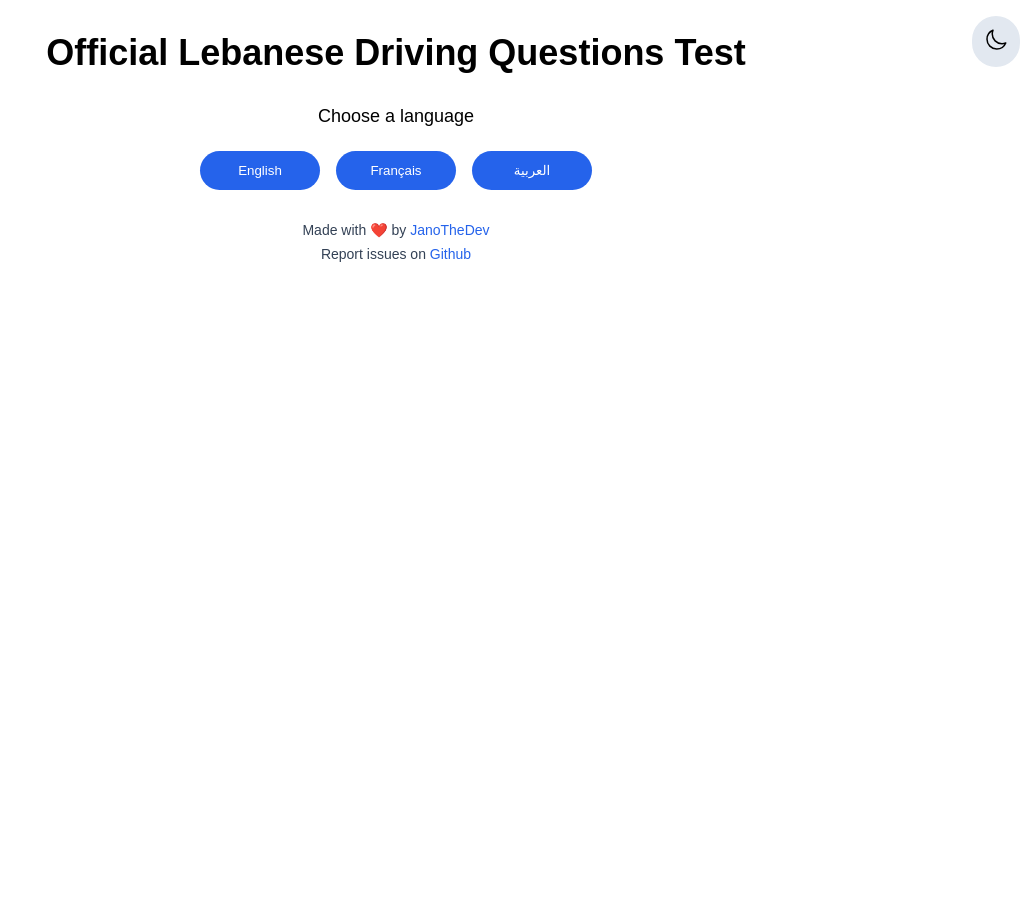
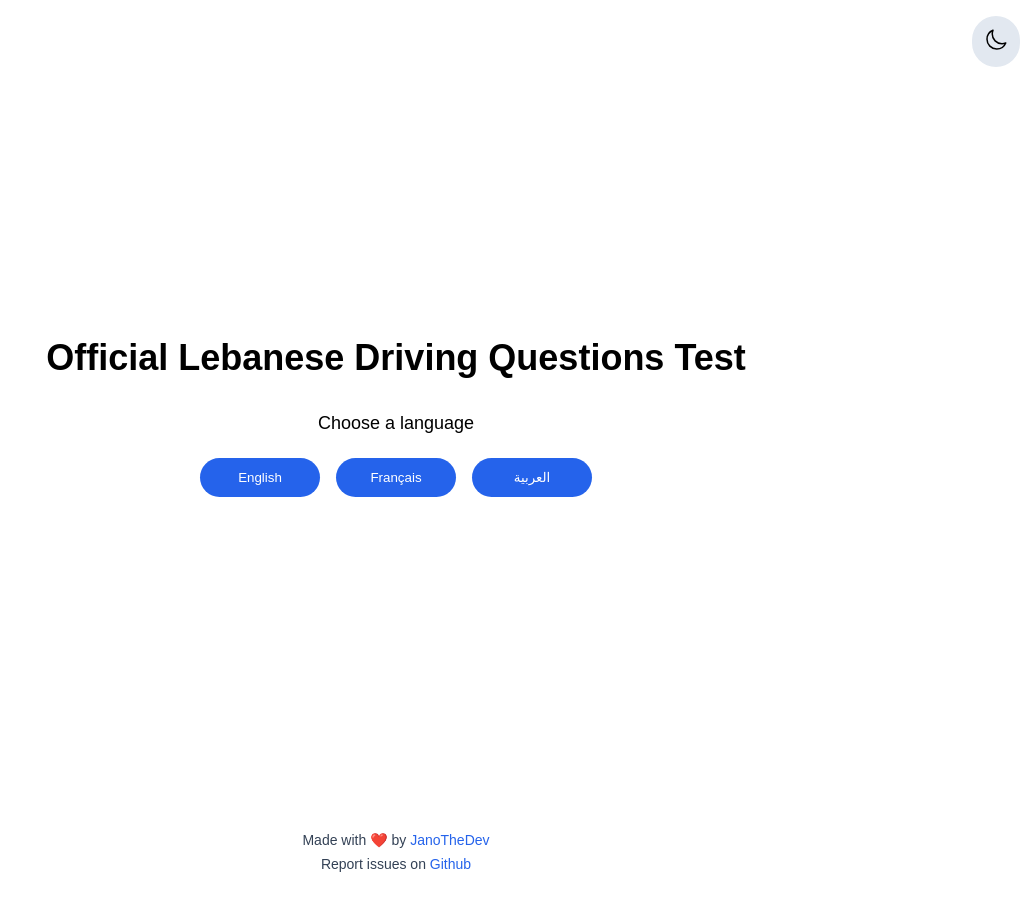
Before and after one commit to JanoTheDev/Lebanese-Driving-Test, a Next.js app: page / in a window 1280 px wide. Shown: the whole page, without its empty margins (244-1280 px from the left). Before the commit the page ends 800 px from the top, so only its background shows below. Built offline with nearby package versions, Linux system fonts and the light colour scheme.

Commit message:
Improvement in design

```diff
--- a/src/app/globals.css
+++ b/src/app/globals.css
@@ -34,6 +34,17 @@ body.dark {
   flex-direction: column;
   align-items: center;
   padding: 2rem;
+}
+
+.main-container {
+  min-height: 100vh;
+  display: flex;
+  flex-direction: column;
+  align-items: center;
+  justify-content: center;
+  padding: 1rem;
+  width: 100%;
+  max-width: 100%;
 }
 
 .theme-toggle {
@@ -74,12 +85,17 @@ main {
 }
 
 h1 {
-  font-size: 2.25rem;
+  font-size: clamp(1.5rem, 5vw, 2.25rem);
   font-weight: bold;
   text-align: center;
+  margin: 0 1rem;
+  line-height: 1.3;
 }
 
 .language-section {
+  width: 100%;
+  max-width: 600px;
+  padding: 0 1rem;
   display: flex;
   flex-direction: column;
   align-items: center;
@@ -92,19 +108,21 @@ h1 {
 
 .language-buttons {
   display: flex;
-  gap: 1rem;
+  gap: 0.75rem;
+  flex-wrap: wrap;
+  justify-content: center;
   margin-bottom: 2rem;
 }
 
 .language-button {
-  padding: 0.75rem 2rem;
+  padding: 0.75rem 1.5rem;
   border-radius: 9999px;
   background: var(--primary-color);
   color: white;
   border: none;
   cursor: pointer;
   transition: all 0.3s ease;
-  min-width: 120px;
+  min-width: 110px;
 }
 
 .language-button:hover {
@@ -538,3 +556,19 @@ body.dark .home-button:hover {
 body.dark .attribution {
   color: var(--gray-light);
 }
+
+/* Media query for larger screens */
+@media (min-width: 640px) {
+  .main-container {
+    padding: 2rem;
+  }
+
+  .language-buttons {
+    gap: 1rem;
+  }
+
+  .language-button {
+    padding: 0.75rem 2rem;
+    min-width: 120px;
+  }
+}
--- a/src/app/page.tsx
+++ b/src/app/page.tsx
@@ -78,7 +78,7 @@ export default function Home() {
         )}
       </button>
 
-      <main>
+      <main className="main-container">
         <h1>Official Lebanese Driving Questions Test</h1>
 
         <div className="language-section">
```
